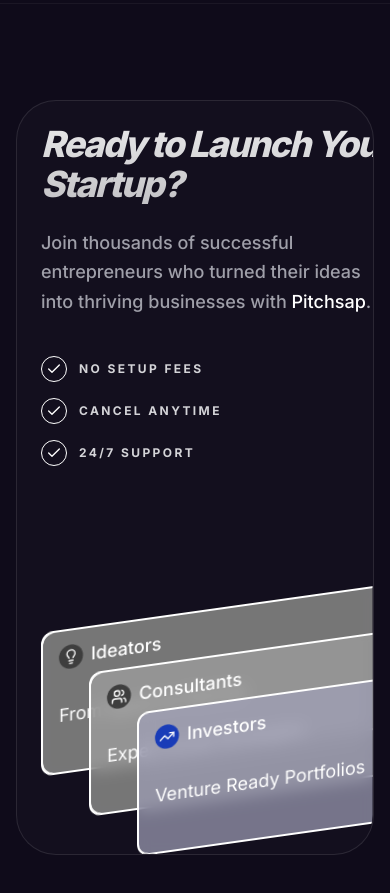
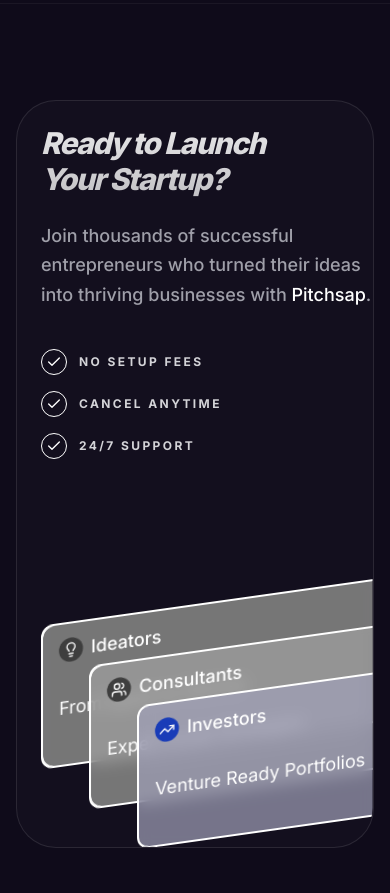
Before and after one commit to Ankitgkp/Pitchsap, a React (Vite) app: page / in a window 390 px wide. Shown: the part 8400-9293 px from the top of the page. Built offline with nearby package versions, Linux system fonts and the light colour scheme; what @heroui/react would draw is missing.

Commit message:
Fix: responsive header text size

```diff
--- a/src/components/FooterCTA.jsx
+++ b/src/components/FooterCTA.jsx
@@ -36,7 +36,7 @@
                     <div className="absolute inset-0 bg-accent/5 opacity-0 group-hover:opacity-100 transition-opacity duration-700 blur-3xl -z-10" />
                     <div className="grid lg:grid-cols-2 gap-8 lg:gap-16 items-center">
                         <div className="text-left">
-                            <h2 className="text-4xl md:text-5xl font-black tracking-tighter italic bg-clip-text text-transparent bg-[linear-gradient(180deg,#ffffffe6,#ffffffbf)] mb-6 leading-[1.1]">
+                            <h2 className="text-3xl sm:text-4xl md:text-5xl font-black tracking-tighter italic bg-clip-text text-transparent bg-[linear-gradient(180deg,#ffffffe6,#ffffffbf)] mb-6 leading-[1.2] md:leading-[1.1] text-balance">
                                 Ready to Launch Your Startup?
                             </h2>
                             <p className="text-zinc-400 text-lg mb-10 max-w-xl font-medium leading-relaxed">
```
